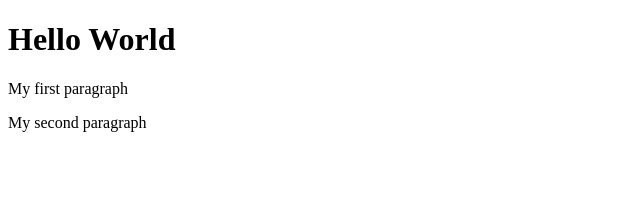
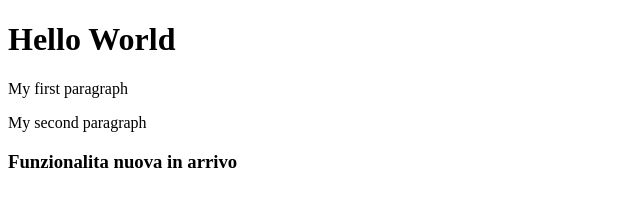
Before and after one commit to lakaraa/sito-web, a plain HTML site: page index.html in a window 1280 px wide. Shown: the whole page, without its empty margins (0-640 px from the left). Drawn offline with Linux system fonts and the light colour scheme.

Commit message:
modifiche index

```diff
--- a/index.html
+++ b/index.html
@@ -9,5 +9,8 @@
     <h1>Hello World</h1>
     <p>My first paragraph</p>
     <p>My second paragraph</p>
+    <section>
+        <h3>Funzionalita nuova in arrivo</h3>
+    </section>
 </body>
 </html>
```
